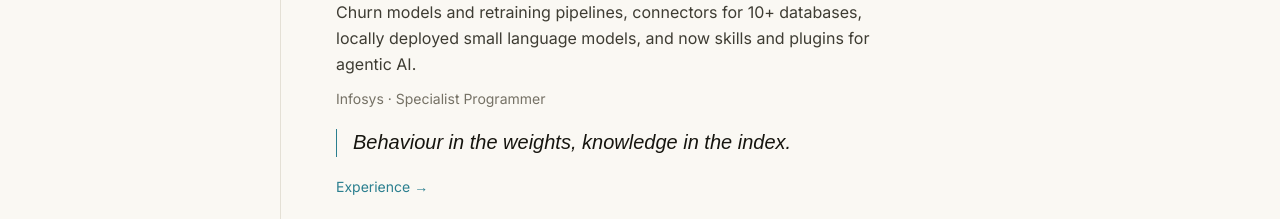
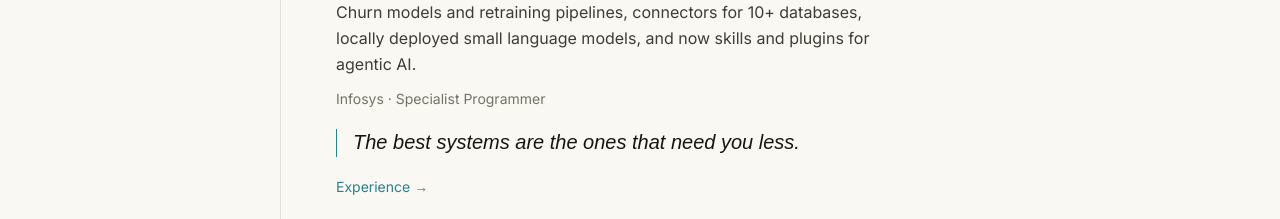
Before and after one commit to bhuvanaks02/portfolio-website, a Next.js app: page / in a window 1280 px wide. Shown: the part 3460-3679 px from the top of the page. Built offline with nearby package versions, Linux system fonts and the light colour scheme; a web font is replaced by a local one.

Commit message:
Update the Infosys takeaway line in The Path

```diff
--- a/src/content/site.ts
+++ b/src/content/site.ts
@@ -343,7 +343,7 @@ export const journey: {
     verb: "Automating",
     text: role("infosys").summary,
     place: "Infosys · Specialist Programmer",
-    lesson: "Behaviour in the weights, knowledge in the index.",
+    lesson: "The best systems are the ones that need you less.",
     href: "/work/infosys",
     cta: "Experience",
   },
```
